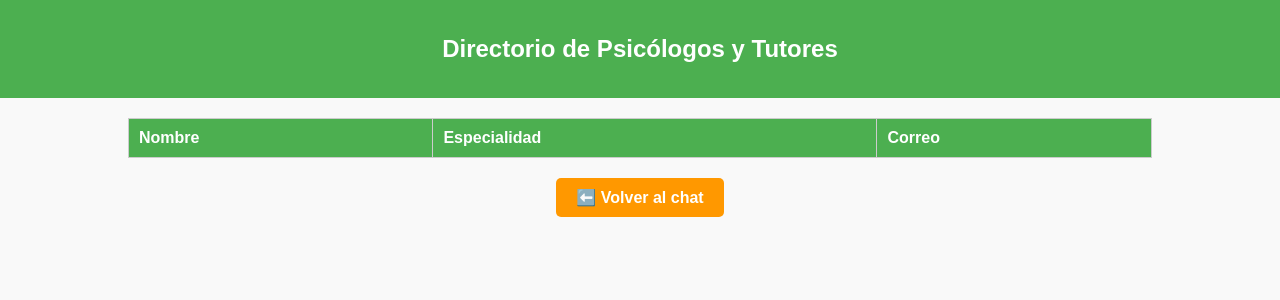
After one commit to AndreeZL/chatbot, a Flask app: page /directorio in a window 1280 px wide. The commit adds this page. Shown: the top 300 px of the page. Run offline with Flask 3, Linux system fonts and the light colour scheme; the visitor is signed in with stand-in values (Sample User, id 1); lists and menus that the app fills with data are empty.

Commit message:
Creación de directorio de psicologos

```diff
--- a/control/chatbot_controller.py
+++ b/control/chatbot_controller.py
@@ -6,9 +6,14 @@ from chatbot_repo.chatbot import responder_texto
 import datetime
 import os
 
+# Configuración de la base de datos
 DB_PATH = os.getenv("CHATBOT_DB", "sqlite:///chatbot.db")
 engine = create_engine(DB_PATH, echo=False)
 Session = sessionmaker(bind=engine)
+
+# Crear las tablas si no existen
+Base.metadata.create_all(engine)
+
 
 class ChatbotController:
     def __init__(self):
@@ -25,12 +30,24 @@ class ChatbotController:
         return estudiante
 
     def procesar_mensaje(self, correo_estudiante, mensaje):
-        emocion, respuesta = responder_texto(mensaje)
+        """Procesa un mensaje del estudiante, detecta emoción, guarda en BD y devuelve respuesta"""
 
+        # Palabras clave de despedida
+        despedidas = ["chao", "adios", "adiós", "salir", "eso es todo"]
+
+        if mensaje.lower().strip() in despedidas:
+            emocion = "despedida"
+            respuesta = "👋 Nos vemos, recuerda que siempre estaré aquí para ti."
+        else:
+            # Usa la lógica normal del bot
+            emocion, respuesta = responder_texto(mensaje)
+
+        # Buscar estudiante en la BD
         estudiante = self.session.query(Estudiante).filter_by(correo=correo_estudiante).first()
         if not estudiante:
             raise ValueError("El estudiante no está registrado.")
 
+        # Guardar la conversación en la BD
         conv = Conversacion(
             estudiante_id=estudiante.id,
             fecha=str(datetime.date.today()),
@@ -44,7 +61,9 @@ class ChatbotController:
 
         return {"emocion": emocion, "respuesta": respuesta, "conversacion_id": conv.id}
 
+
     def derivar_a_psicologo(self, conversacion_id, psicologo_id):
+        """Registra una derivación de conversación a un psicólogo"""
         deriv = Derivacion(
             conversacion_id=conversacion_id,
             psicologo_id=psicologo_id,
@@ -54,3 +73,27 @@ class ChatbotController:
         self.session.add(deriv)
         self.session.commit()
         return deriv
+
+    def obtener_profesionales(self):
+        """Devuelve la lista completa de psicólogos registrados"""
+        profesionales = self.session.query(Psicologo).all()
+        return profesionales
+
+    def obtener_conversacion(self, correo_estudiante):
+        """Devuelve la lista de mensajes (usuario y bot) de un estudiante"""
+        estudiante = self.session.query(Estudiante).filter_by(correo=correo_estudiante).first()
+        if not estudiante:
+            return []
+
+        conversaciones = (
+            self.session.query(Conversacion)
+            .filter_by(estudiante_id=estudiante.id)
+            .order_by(Conversacion.id.asc())
+            .all()
+        )
+
+        mensajes = []
+        for c in conversaciones:
+            mensajes.append(("Tú", c.mensaje_usuario))
+            mensajes.append(("Bot", c.respuesta_chatbot))
+        return mensajes
--- /dev/null
+++ b/templates/directorio.html
@@ -0,0 +1,51 @@
+<!DOCTYPE html>
+<html lang="es">
+<head>
+  <meta charset="UTF-8">
+  <title>Directorio de Profesionales</title>
+  <style>
+    body { font-family: Arial, sans-serif; background: #f9f9f9; margin: 0; padding: 0; }
+    header { background: #4CAF50; color: white; padding: 15px; text-align: center; }
+    table { width: 80%; margin: 20px auto; border-collapse: collapse; }
+    th, td { padding: 10px; border: 1px solid #ccc; text-align: left; }
+    th { background: #4CAF50; color: white; }
+    a { text-decoration: none; }
+
+    /* Estilo del botón naranja */
+    .btn-volver {
+      display: inline-block;
+      background-color: #ff9800;
+      color: white;
+      padding: 10px 20px;
+      border-radius: 5px;
+      font-weight: bold;
+      transition: background 0.3s;
+    }
+    .btn-volver:hover {
+      background-color: #e68900;
+    }
+  </style>
+</head>
+<body>
+  <header>
+    <h2>Directorio de Psicólogos y Tutores</h2>
+  </header>
+  <table>
+    <tr>
+      <th>Nombre</th>
+      <th>Especialidad</th>
+      <th>Correo</th>
+    </tr>
+    {% for p in profesionales %}
+    <tr>
+      <td>{{ p.nombre }}</td>
+      <td>{{ p.especialidad }}</td>
+      <td><a href="mailto:{{ p.correo }}">{{ p.correo }}</a></td>
+    </tr>
+    {% endfor %}
+  </table>
+  <div style="text-align:center; margin:20px;">
+    <a href="{{ url_for('chat') }}" class="btn-volver">⬅️ Volver al chat</a>
+  </div>
+</body>
+</html>
--- a/vista/webapp.py
+++ b/vista/webapp.py
@@ -28,17 +28,22 @@ def chat():
     if "correo" not in session:
         return redirect(url_for("login"))
 
-    mensajes = session.get("mensajes", [])
-
     if request.method == "POST":
         texto = request.form.get("texto")
         if texto:
-            resultado = controller.procesar_mensaje(session["correo"], texto)
-            mensajes.append(("Tú", texto))
-            mensajes.append(("Bot", resultado["respuesta"]))
-            session["mensajes"] = mensajes
+            controller.procesar_mensaje(session["correo"], texto)
+
+    mensajes = controller.obtener_conversacion(session["correo"])
 
     return render_template("chat.html", nombre=session["nombre"], mensajes=mensajes)
+
+@app.route("/directorio")
+def directorio():
+    if "correo" not in session:
+        return redirect(url_for("login"))
+
+    profesionales = controller.obtener_profesionales()  # lo implementamos en el controller
+    return render_template("directorio.html", profesionales=profesionales)
 
 @app.route("/logout")
 def logout():
```
Also changed, not shown: database/insert_psicologo.py (added, +20 -0 lines), templates/chat.html (+93 -1 lines), README.md.
